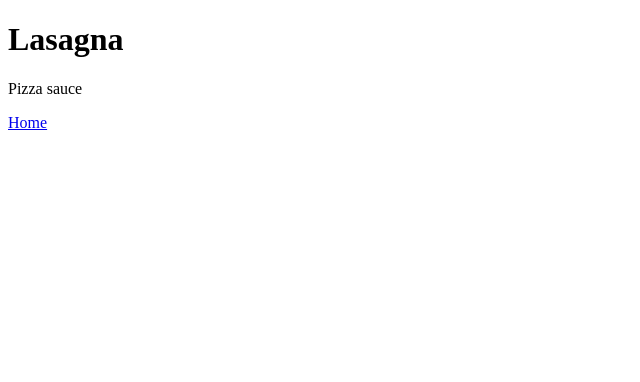
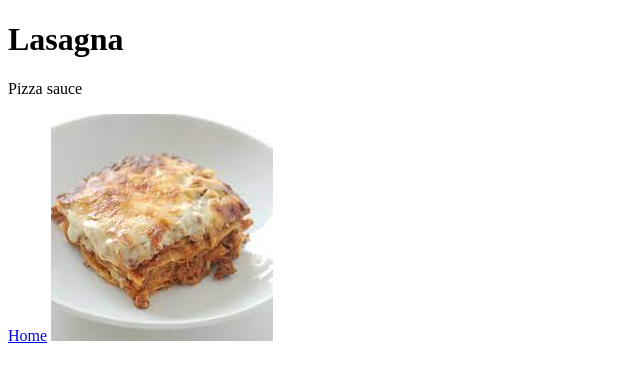
Before and after one commit to messy63/odin-recipes, a plain HTML site: page recipes/lasagna.html in a window 1280 px wide. Shown: the whole page, without its empty margins (0-640 px from the left). Drawn offline with Linux system fonts and the light colour scheme.

Commit message:
Added picture to Lasagna

```diff
--- a/recipes/lasagna.html
+++ b/recipes/lasagna.html
@@ -10,5 +10,6 @@
     <h1>Lasagna</h1>
     <p>Pizza sauce</p>
     <a href="../index.html">Home</a>
+    <img src="lasagna.jpeg">
 </body>
 </html>
```
Also changed, not shown: recipes/lasagna.jpeg (added).
